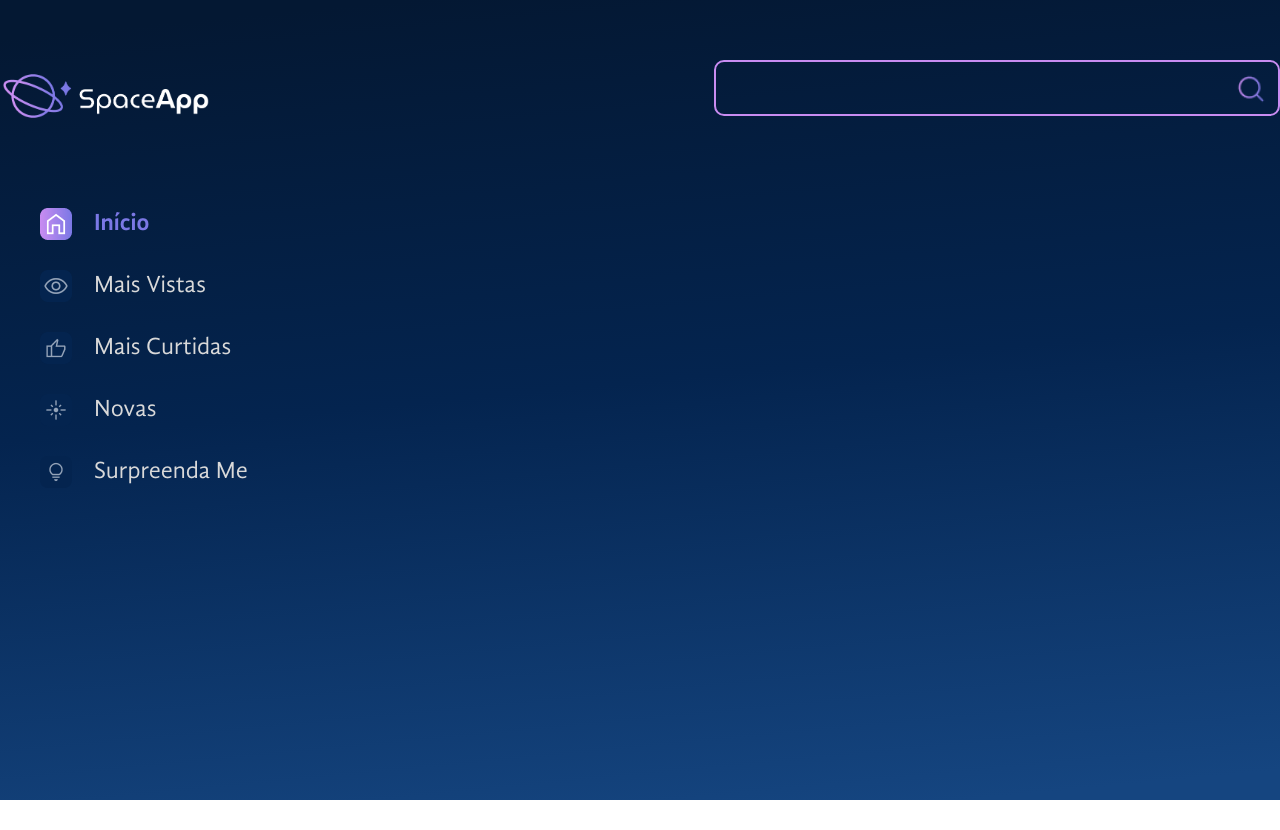
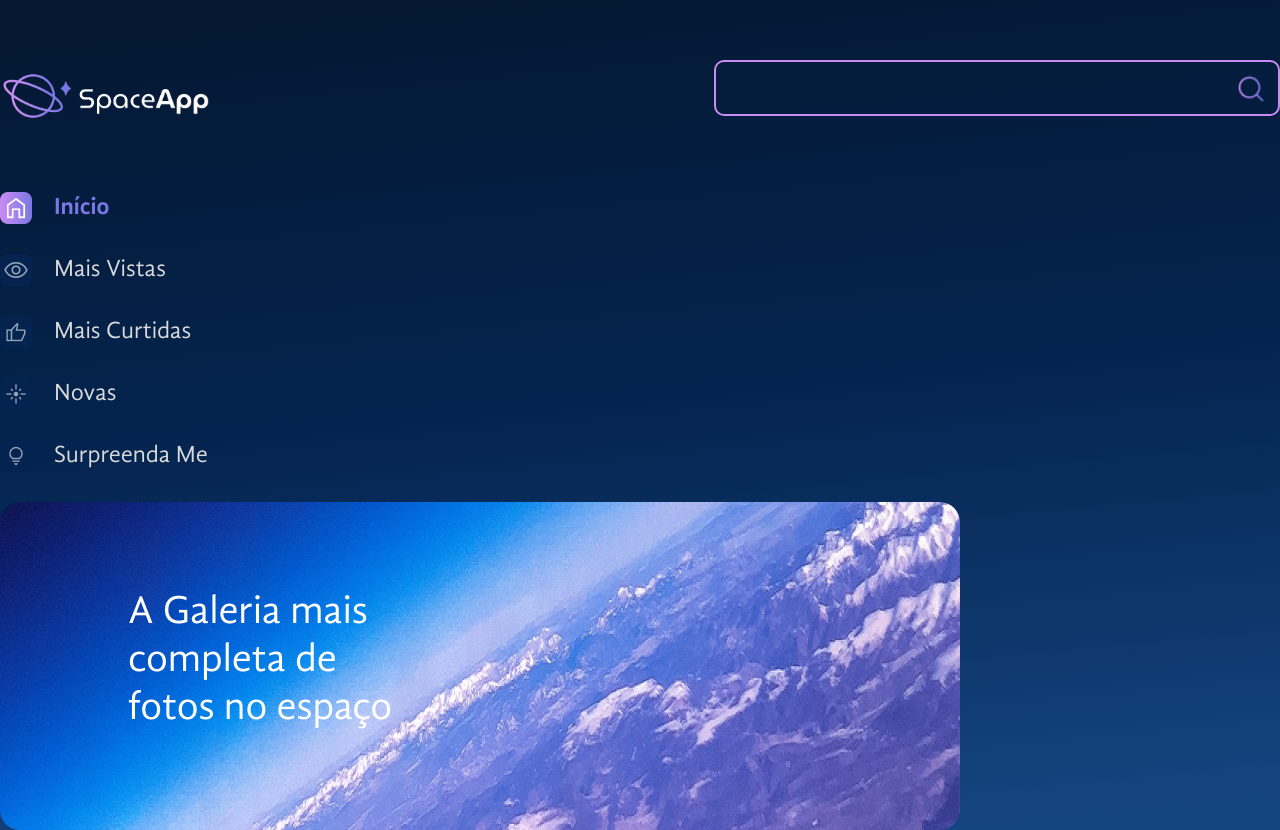
Before and after one commit to chiquinelli-bia/space-app, a React (Vite) app: page / in a window 1280 px wide. Before the commit the page ends 800 px from the top, so only its background shows below. Built offline with nearby package versions, Linux system fonts and the light colour scheme.

Commit message:
feat(components) cria e importa Banner e adiciona keys aos itens da nav

```diff
--- a/src/App.jsx
+++ b/src/App.jsx
@@ -2,6 +2,7 @@ import styled from "styled-components";
 import GlobalStyles from "@/components/globalStyles";
 import Cabecalho from "@/components/cabecalho";
 import BarraLateral from "@/components/barraLateral";
+import Banner from "@/components/banner";
 
 const FundoGradiente = styled.div`
   background: linear-gradient(
@@ -19,7 +20,10 @@ function App() {
     <FundoGradiente>
       <GlobalStyles />
       <Cabecalho />
-      <BarraLateral />
+      <div className="container">
+        <BarraLateral />
+        <Banner />
+      </div>
     </FundoGradiente>
   );
 }
--- a/src/assets/index.js
+++ b/src/assets/index.js
@@ -11,6 +11,7 @@ import novasAtivo from "../../public/icones/novas-ativo.png";
 import novasInativo from "../../public/icones/novas-inativo.png";
 import surpreendaAtivo from "../../public/icones/surpreenda-me-ativo.png";
 import surpreendaInativo from "../../public/icones/surpreenda-me-inativo.png";
+import banner from "./Banner.png";
 
 export {
   search,
@@ -26,4 +27,5 @@ export {
   novasInativo,
   surpreendaAtivo,
   surpreendaInativo,
+  banner,
 };
--- /dev/null
+++ b/src/components/banner/index.jsx
@@ -0,0 +1,34 @@
+import styled from "styled-components";
+import { banner } from "@/assets/index.js";
+
+const Wrapper = styled.div`
+  position: relative;
+  width: 75vw;
+  min-height: 328px;
+  margin: 0;
+  background: url(${banner}) no-repeat right center / cover;
+  border-radius: 20px;
+`;
+
+const TituloEstilizado = styled.h1`
+  position: absolute;
+  left: 64px;
+  top: 40%;
+  padding: 0 64px;
+  font-size: 40px;
+  font-weight: 400;
+  line-height: 48px;
+  color: #ffffff;
+  transform: translateY(-50%);
+  max-width: 300px;
+`;
+
+export default function Banner() {
+  return (
+    <Wrapper>
+      <TituloEstilizado>
+        A Galeria mais completa de fotos no espaço
+      </TituloEstilizado>
+    </Wrapper>
+  );
+}
--- a/src/components/barraLateral/index.jsx
+++ b/src/components/barraLateral/index.jsx
@@ -13,36 +13,46 @@ import {
   surpreendaInativo,
 } from "@/assets/";
 
-const ListaEstilizada = styled.ul``;
+const ListaEstilizada = styled.ul`
+  list-style: none;
+  padding: 0;
+  margin: 0;
+  width: 212px;
+`;
 
 export default function BarraLateral() {
   const itensBarraLateral = [
     {
       ativo: true,
+      key: "home",
       iconeAtivo: homeAtivo,
       iconeInativo: homeInativo,
       children: "Início",
     },
     {
       ativo: false,
+      key: "vistas",
       iconeAtivo: maisVistasAtivo,
       iconeInativo: maisVistasInativo,
       children: "Mais Vistas",
     },
     {
       ativo: false,
+      key: "curtidas",
       iconeAtivo: maisCurtidasAtivo,
       iconeInativo: maisCurtidasInativo,
       children: "Mais Curtidas",
     },
     {
       ativo: false,
+      key: "novas",
       iconeAtivo: novasAtivo,
       iconeInativo: novasInativo,
       children: "Novas",
     },
     {
       ativo: false,
+      key: "surpreenda",
       iconeAtivo: surpreendaAtivo,
       iconeInativo: surpreendaInativo,
       children: "Surpreenda Me",
@@ -54,6 +64,7 @@ export default function BarraLateral() {
         <ListaEstilizada>
           {itensBarraLateral.map((item) => (
             <ItemNavegacao
+              key={item.key}
               ativo={item.ativo}
               iconeAtivo={item.iconeAtivo}
               iconeInativo={item.iconeInativo}
```
Also changed, not shown: src/assets/Banner.png (added).
